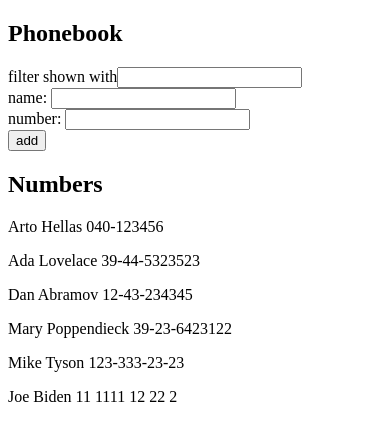
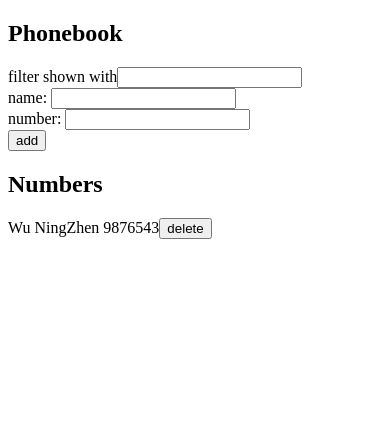
Before and after one commit to Dimisz/HelsinkiFullstack, a React (Create React App) app in the folder part2/phonebook/: page / in a window 390 px wide. Shown: the top 440 px of the page. Built offline with nearby package versions, Linux system fonts and the light colour scheme; data requests are answered from the project's data file.

Commit message:
2.17: Phonebook step9

```diff
--- a/part2/phonebook/db.json
+++ b/part2/phonebook/db.json
@@ -1,34 +1,9 @@
 {
   "persons": [
     {
-      "name": "Arto Hellas",
-      "number": "040-123456",
-      "id": 1
-    },
-    {
-      "name": "Ada Lovelace",
-      "number": "39-44-5323523",
-      "id": 2
-    },
-    {
-      "name": "Dan Abramov",
-      "number": "12-43-234345",
-      "id": 3
-    },
-    {
-      "name": "Mary Poppendieck",
-      "number": "39-23-6423122",
-      "id": 4
-    },
-    {
-      "name": "Mike Tyson",
-      "number": "123-333-23-23",
-      "id": 5
-    },
-    {
-      "name": "Joe Biden",
-      "number": "11 1111 12 22 2",
-      "id": 6
+      "name": "Wu NingZhen",
+      "number": "9876543",
+      "id": "Wu NingZhen9876543"
     }
   ]
 }
--- a/part2/phonebook/src/App.js
+++ b/part2/phonebook/src/App.js
@@ -30,13 +30,16 @@ const App = () => {
   // }
 
   // useEffect(getPersonsHook, []);
-
-  useEffect(() => {server.getAll()
+  const getPersonsFromServer = () => {
+    server.getAll()
                   .then(response => {
                     console.log(`getAll response: ${response}`)
                     setPersons(response)
                     setFilteredPersons(response)
-                  })}, [])
+                  })
+  }
+
+  useEffect(() => getPersonsFromServer, [])
 
   //USE THIS WAY TO ENSURE STATE IS UP TO DATE
   useEffect(()=>{
@@ -77,7 +80,7 @@ const App = () => {
       alert("Phone-number field should not be empty")
     }
     else{
-      const newNameObj = {name: newName, number: newNumber, id: persons.length + 1};
+      const newNameObj = {name: newName, number: newNumber, id: newName+newNumber};
       if(!isDuplicate(newNameObj)){
         server
             .create(newNameObj)
@@ -105,6 +108,19 @@ const App = () => {
     }
   }
 
+  const handleDelete = (arg) => {
+    if(window.confirm(`Delete ${arg.name}?`)){
+    server
+      .deleteContact(arg.id)
+      .then((response) => {
+        console.log('deleted')
+        // console.log(response)
+        getPersonsFromServer();
+
+      })
+    console.log(`delete with id: ${arg.id}`)
+    }
+  }
 
 
   return (
@@ -121,7 +137,7 @@ const App = () => {
       />
 
       <h2>Numbers</h2>
-      <Persons personsList={filteredPersons} />
+      <Persons personsList={filteredPersons} handleDelete={handleDelete}/>
     </div>
   )
 }
--- /dev/null
+++ b/part2/phonebook/src/components/Button.js
@@ -0,0 +1,5 @@
+const Button = ({handleDelete}) => {
+    return <button onClick={handleDelete}>delete</button>
+}
+
+export default Button;
--- a/part2/phonebook/src/components/Persons.js
+++ b/part2/phonebook/src/components/Persons.js
@@ -1,8 +1,16 @@
-const Persons = ({personsList}) => {
+import Button from "./Button";
+import server from '../services/serverConnection';
+const Persons = ({personsList, handleDelete}) => {
     return (
         <>
         {personsList.map((person) => (
-            <p key={person.id}>{person.name} {person.number}</p>
+            <p key={person.id}>
+                {person.name} {person.number}
+                <button onClick={() => handleDelete(person)}>delete</button>
+                {/* <Button handleDelete={() => handleDelete(person.id)} /> */}
+
+            </p>
+
         ))}
         </>
     )
--- a/part2/phonebook/src/services/serverConnection.js
+++ b/part2/phonebook/src/services/serverConnection.js
@@ -17,4 +17,9 @@ const update = (id, newObject) => {
   return request.then(response => response.data)
 }
 
-export default { getAll, create, update }
+const deleteContact = (id)=> {
+    const request = axios.delete(`${baseUrl}/${id}`)
+    return request.then(response =>response.data)
+}
+
+export default { getAll, create, update, deleteContact }
```
